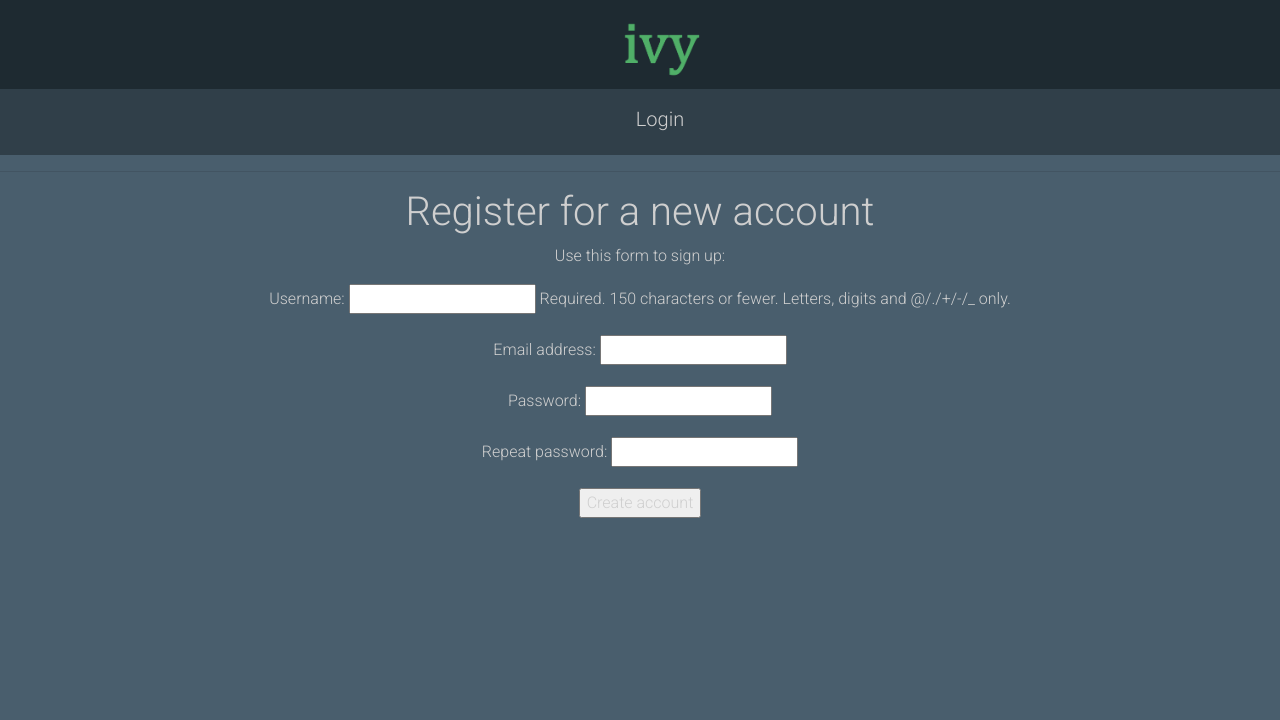
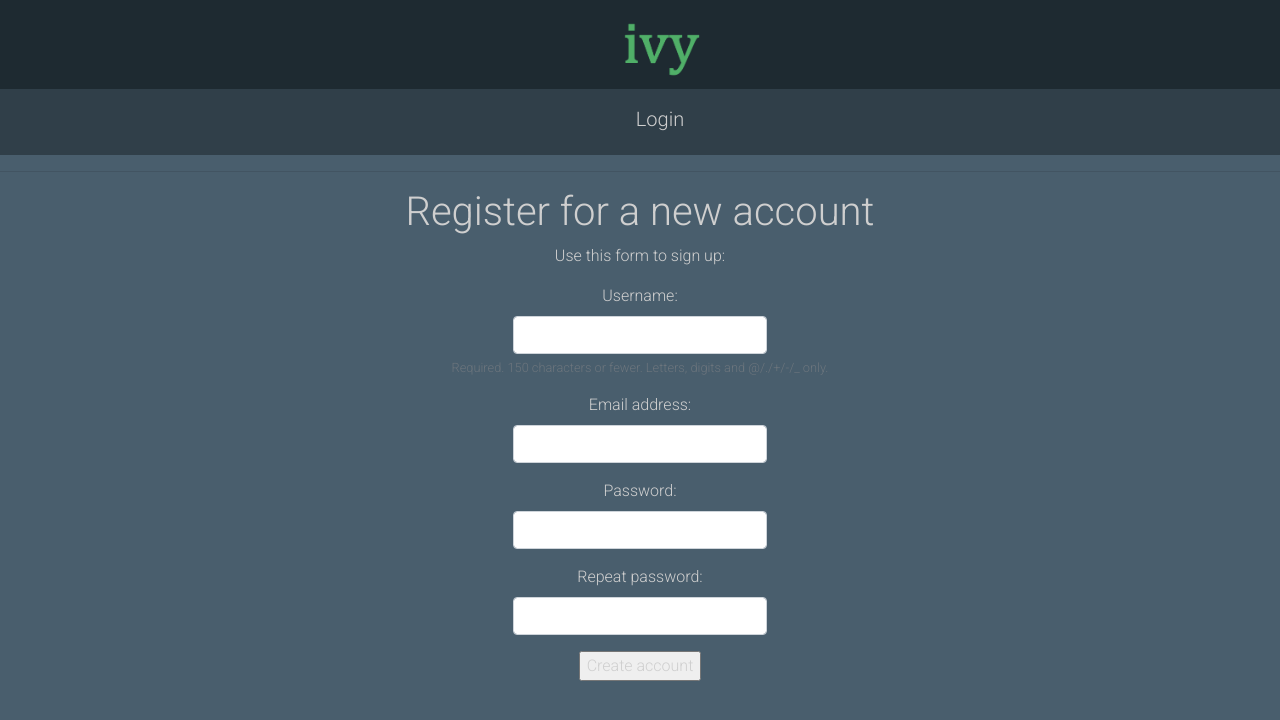
Before and after one commit to masonhgn/ivy, a Django app: page /register/ in a window 1280 px wide. Shown: the top 720 px of the page. Run offline with Django 4.2, Linux system fonts and the light colour scheme; some libraries are stand-ins or nearby versions.

Commit message:
updated register.html page
updated the register.html page with some widget_tweaks logic to make the presentation cleaner

```diff
--- a/account/templates/account/register.html
+++ b/account/templates/account/register.html
@@ -1,4 +1,10 @@
 {% extends "account/base.html" %}
+{% load widget_tweaks %}
+<head>
+  <meta name="viewport" content="width=device-width, initial-scale=1, shrink-to-fit=no">
+  <link rel="stylesheet" href="https://maxcdn.bootstrapcdn.com/bootstrap/4.0.0-beta/css/bootstrap.min.css" integrity="sha384-/Y6pD6FV/Vv2HJnA6t+vslU6fwYXjCFtcEpHbNJ0lyAFsXTsjBbfaDjzALeQsN6M" crossorigin="anonymous">
+</head>
+
 {% block title %}Register{% endblock %}
 {% block content %}
 
@@ -11,8 +17,23 @@
     <h1>Register for a new account</h1>
     <p>Use this form to sign up:</p>
     <form method="post">
-        {{ user_form.as_p }}
         {% csrf_token %}
-        <p><input type="submit" value="Create account"></p>
+
+        {% for hidden_field in user_form.hidden_fields %}
+            {{ hidden_field }}
+        {% endfor %}
+
+        {% for field in user_form.visible_fields %}
+            <div class="form-group">
+                {{ field.label_tag }}
+                {% render_field field class="form-control" style="width: 33%; margin: auto" %}
+                {% if field.help_text %}
+                    <small class="form-text text-muted">{{ field.help_text }}</small>
+                {% endif %}
+            </div>
+        {% endfor %}
+        <!--{{ user_form.as_p }}-->
+
+        <p><input type="submit" value="Create account" style="margin: auto"></p>
     </form>
 {% endblock %}
--- a/ivy/settings.py
+++ b/ivy/settings.py
@@ -40,6 +40,7 @@ INSTALLED_APPS = [
     'django.contrib.sessions',
     'django.contrib.messages',
     'django.contrib.staticfiles',
+    'widget_tweaks',
 ]
 
 MIDDLEWARE = [
```
